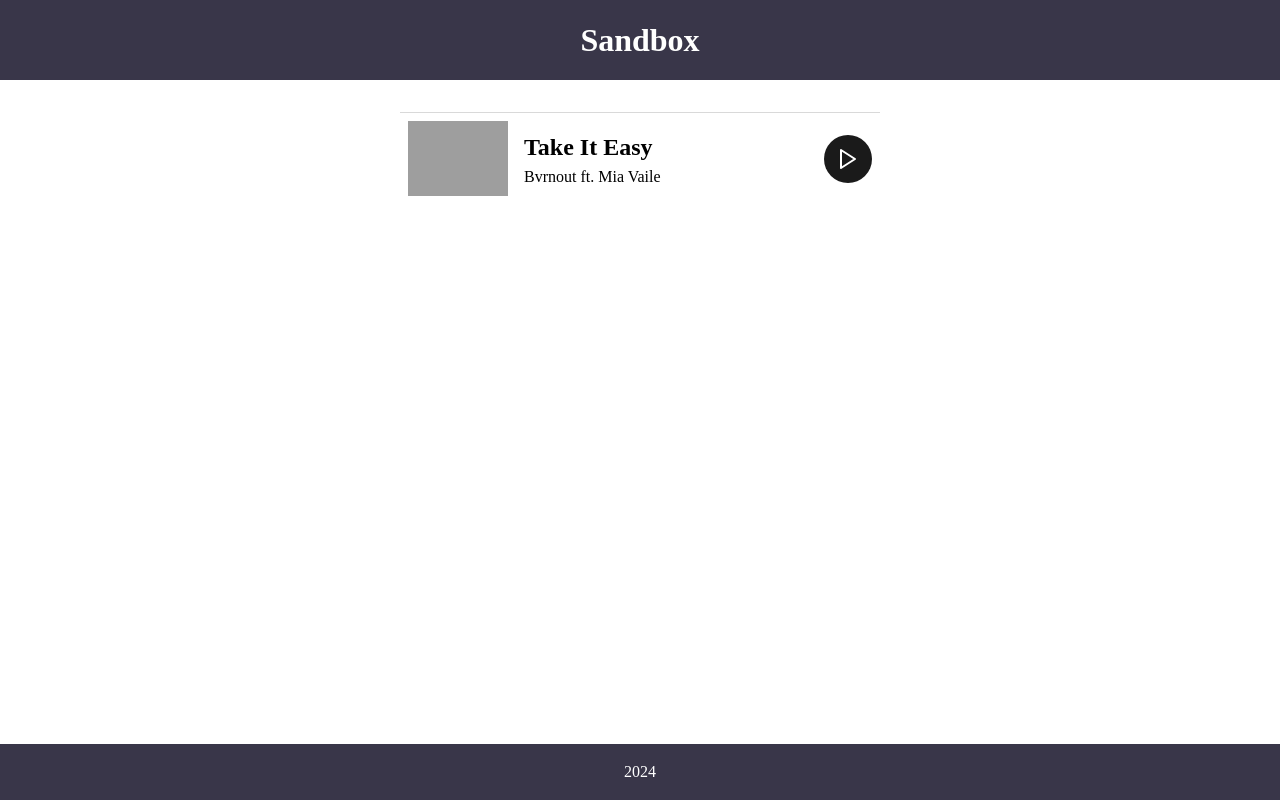
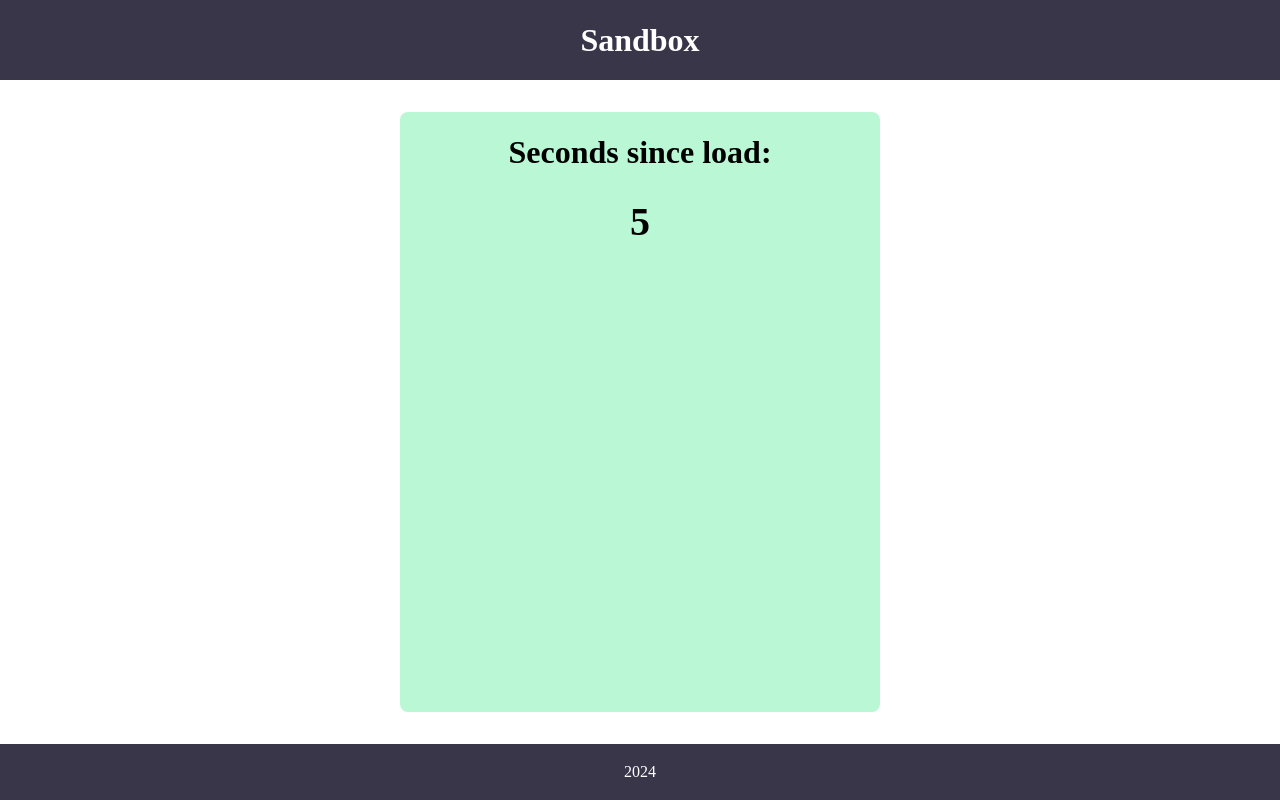
Before and after one commit to paulichdom/joy-of-react-playground, a React (Vite) app: page / in a window 1280 px wide. Built offline with nearby package versions, Linux system fonts and the light colour scheme; grey boxes are pictures that could not be loaded.

Commit message:
add counter, impl interval approach

```diff
--- a/src/App.tsx
+++ b/src/App.tsx
@@ -1,10 +1,10 @@
+import IntervalCounter from './components/IntervalCounter';
 import Layout from './components/Layout';
-import MediaPlayer from './components/MediaPlayer';
 
 function App() {
   return (
     <Layout>
-      <MediaPlayer src='https://storage.googleapis.com/joshwcomeau/bvrnout-take-it-easy-short.mp3'/>
+      <IntervalCounter />
     </Layout>
   );
 }
--- /dev/null
+++ b/src/components/IntervalCounter/IntervalCounter.tsx
@@ -0,0 +1,41 @@
+import React from 'react';
+import styled from 'styled-components';
+
+const Timer = () => {
+  const [count, setCount] = React.useState(0);
+
+  React.useEffect(() => {
+    const intervalId = window.setInterval(() => {
+      setCount((count) => count + 1);
+    }, 1000);
+
+    return () => {
+      window.clearInterval(intervalId);
+    };
+  }, []);
+
+  return (
+    <Wrapper>
+      <h1>Seconds since load:</h1>
+      <Text>{count}</Text>
+    </Wrapper>
+  );
+};
+
+export default Timer;
+
+const Wrapper = styled.div`
+  display: flex;
+  flex-direction: column;
+  align-items: center;
+  height: 100%;
+  gap: 16px;
+  background-color: hsl(145deg 80% 85%);
+  border-radius: 8px;
+  padding: 16px;
+`;
+
+const Text = styled.p`
+  font-size: 2.5rem;
+  font-weight: 700;
+`;
--- /dev/null
+++ b/src/components/IntervalCounter/index.ts
@@ -0,0 +1,2 @@
+export * from './IntervalCounter';
+export { default } from './IntervalCounter';
```
